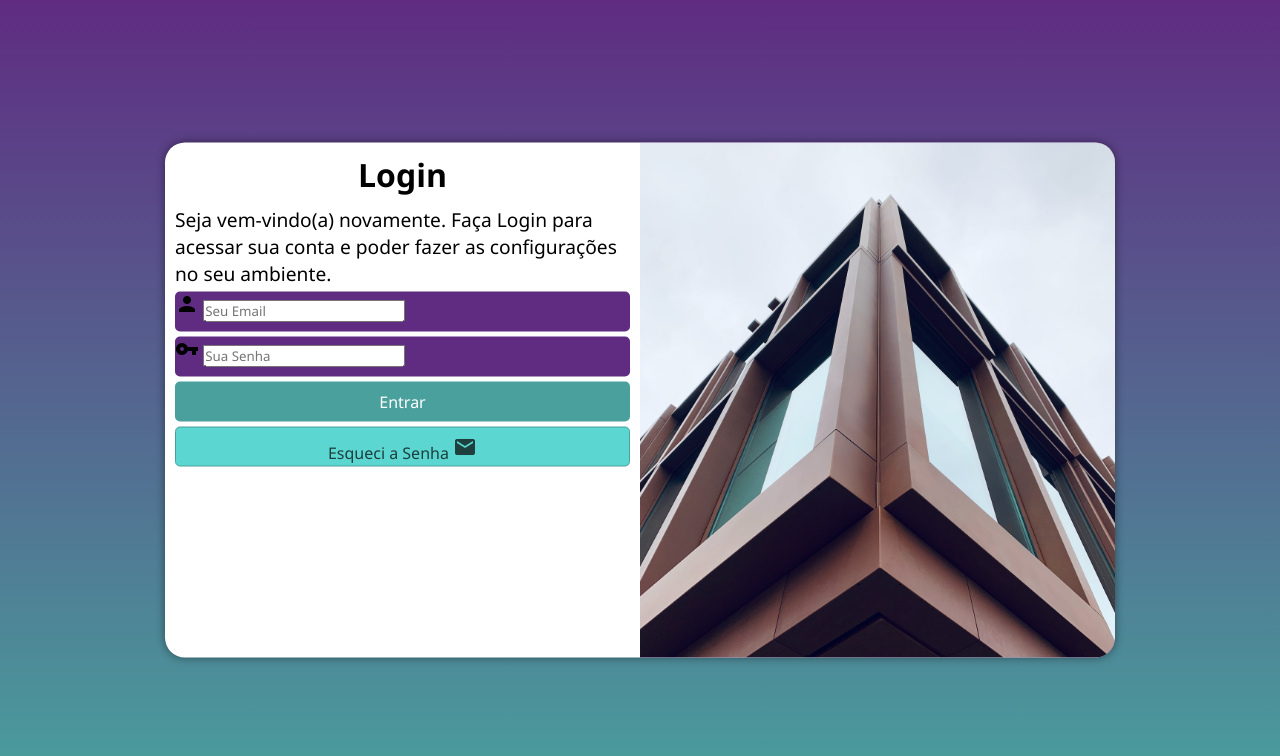
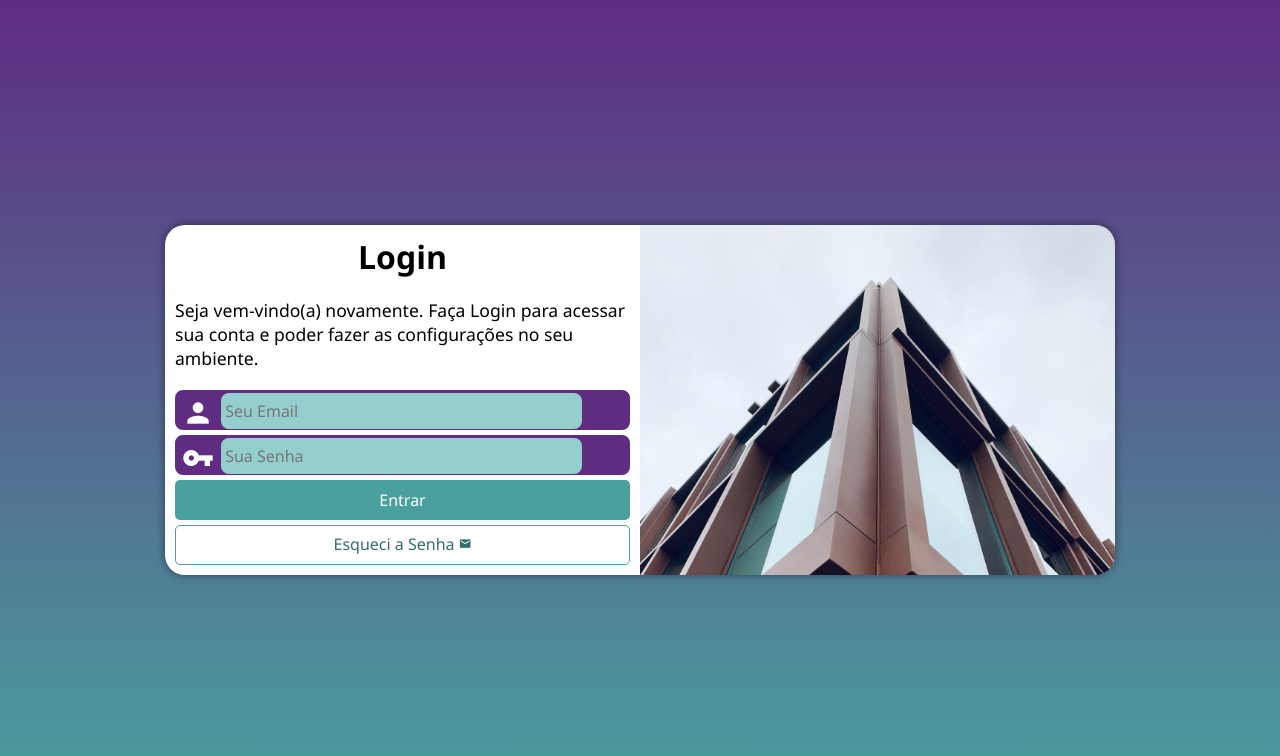
Before and after one commit to angelitahelt/projeto-login, a plain HTML site: page index.html in a window 1280 px wide. Drawn offline with Linux system fonts and the light colour scheme.

Commit message:
Atualizei projeto login

```diff
--- a/estilos/media-query.css
+++ b/estilos/media-query.css
@@ -6,6 +6,7 @@
     }
     section#login {
         width: 80vw;
+        height: 300px;
     }
     section#login > div#imagem {
         float: left;
@@ -24,6 +25,7 @@
     }
     section#login {
         width: 950px;
+        height: 350px;
     }
     section#login > div#imagem {
         float: right;
@@ -38,6 +40,7 @@
         font-size: 2em;
     }
     div#formulario > p {
-        font-size: 1.2em;
+        font-size: 1.1em;
+        margin: 20px 0px;
     }
 }
--- a/estilos/style.css
+++ b/estilos/style.css
@@ -29,9 +29,7 @@ section#login {
     position: absolute;
     top: 50%;
     left: 50%;
-    transform: translate(-50%, -50%);
     overflow: hidden;
-
     background-color: white;
     width: 250px;
     height: 515px;
@@ -39,6 +37,7 @@ section#login {
     box-shadow: 0px 0px 10px rgba(0, 0, 0, 0.450);
     transition: width .3s, height .3s;
     transition-timing-function: ease;
+    transform: translate(-50%, -50%);
 }
 
 section#login > div#imagem {
@@ -64,15 +63,39 @@ div#formulario > p {
 
 form > div.campo {
     background-color: #5f2c82;
+    border: 2px solid #5f2c82;
     display: block;
     width: 100%;
     height:40px;
-    border-radius: 5px;
+    border-radius: 8px;
     margin: 5px 0px;
 }
 
-div.campo >label {
+div.campo > label {
     display: none;
+}
+
+div.campo > span {
+    color: white;
+    font-size: 2em;
+    width: 40px;
+    padding: 5px;
+}
+
+div.campo > input {
+    background-color:#94cfcd;
+    font-size: 1em;
+    width: calc(100% - 20%) ;
+    height: 100%;
+    border: 0px;
+    border-radius: 8px;
+    padding: 4px;
+    transform: translateY(-12px) ;
+}
+
+div.campo > input:focus-within {
+    background-color: white;
+    border: none;
 }
 
 form > input[type=submit] {
@@ -97,8 +120,7 @@ form > a.botao {
     font-size: 1em;
     width: 100%;
     height: 40px;
-    background-color:#5bd6d0 ;
-    color: #1d3f3e;
+    color: #316e6c;
     border: 1px solid #49a09d;
     border-radius: 5px;
     text-decoration: none;
@@ -110,6 +132,6 @@ form > a.botao:hover {
    background-color: #5bd6d0;
 }
 
-form > a.botao > i {
+form > a.botao > span {
     font-size: 0.8em;
 }
```
